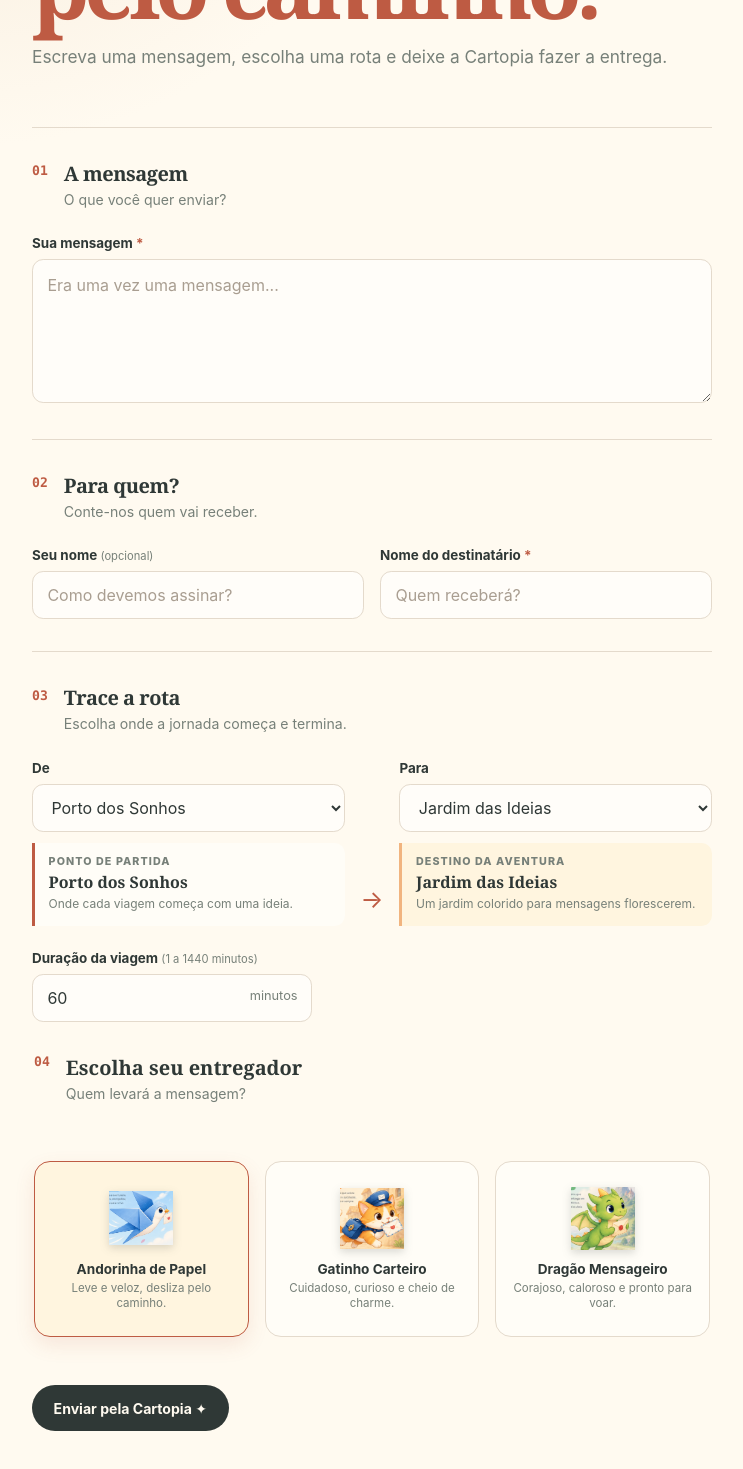
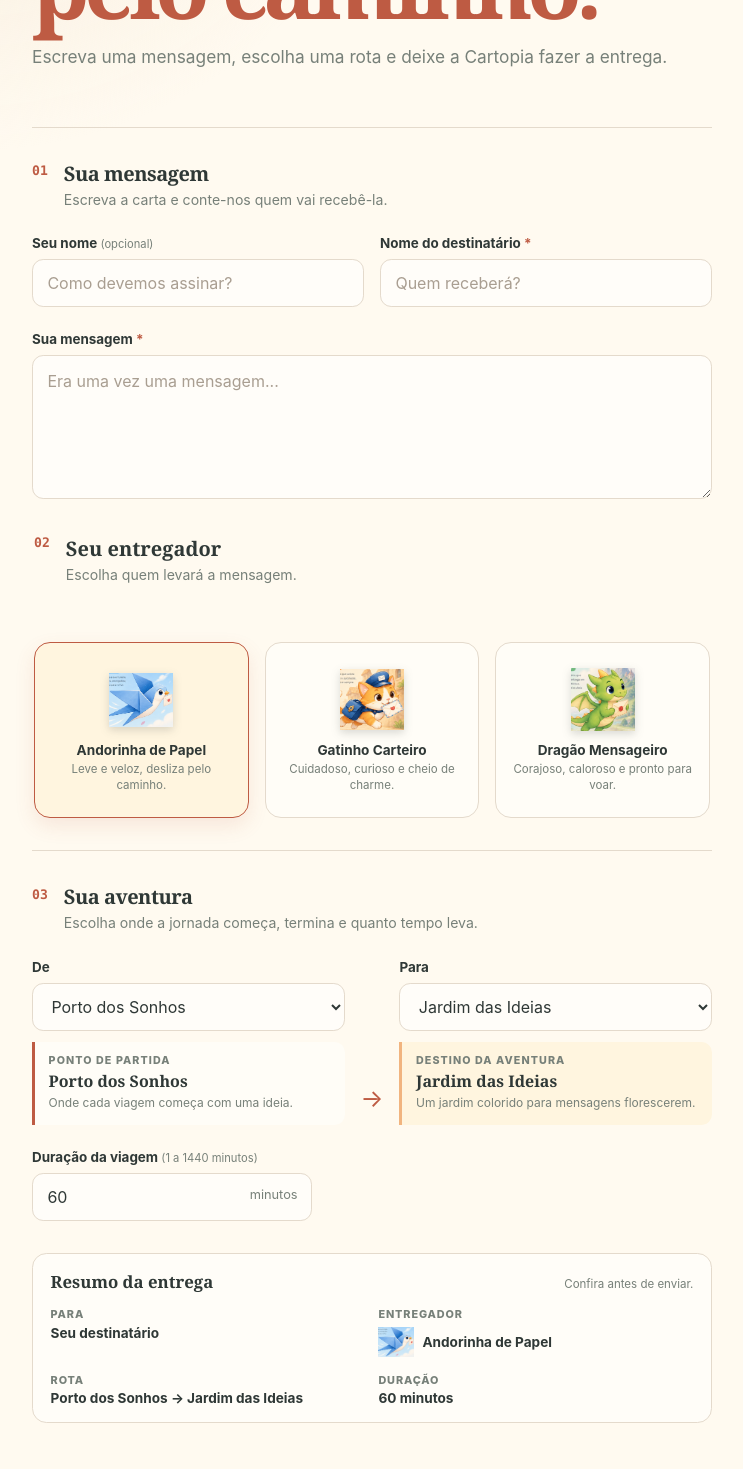
Before and after one commit to lucasdantas19/cartopia, a React (Vite) app in the folder frontend/: page / in a window 1280 px wide. Shown: the part 400-1869 px from the top of the page, without its empty margins (158-901 px from the left). Built offline with nearby package versions, Linux system fonts and the light colour scheme; no server answers.

Commit message:
feat: improve delivery creation experience

```diff
--- a/frontend/src/App.css
+++ b/frontend/src/App.css
@@ -27,6 +27,7 @@ textarea { min-height: 9rem; padding: .9rem; resize: vertical; }
 input:focus, textarea:focus, select:focus { border-color: var(--coral); box-shadow: 0 0 0 3px rgba(190, 91, 67, .12); }
 input::placeholder, textarea::placeholder { color: #a99e91; }
 .field-grid { display: grid; grid-template-columns: 1fr 1fr; gap: 1rem; }
+.message-label { margin-top: 1.5rem; }
 .route-fields { display: grid; grid-template-columns: 1fr auto 1fr; align-items: end; gap: 1rem; }
 .route-arrow { padding-bottom: .72rem; color: var(--coral); font-size: 1.5rem; }
 .location-preview { min-height: 5.2rem; margin-top: .7rem; padding: .75rem .85rem; border-left: 3px solid var(--coral); border-radius: 0 .65rem .65rem 0; background: rgba(255,255,255,.45); }.location-preview.destination { border-left-color: var(--peach); background: #fff5df; }.location-preview span, .location-preview strong, .location-preview p { display: block; }.location-preview span { margin-bottom: .2rem; color: var(--muted); font-size: .67rem; font-weight: 800; letter-spacing: .1em; text-transform: uppercase; }.location-preview strong { color: var(--ink); font: 700 1rem var(--display); }.location-preview p { margin: .2rem 0 0; color: var(--muted); font-size: .75rem; line-height: 1.35; }
@@ -41,6 +42,7 @@ input::placeholder, textarea::placeholder { color: #a99e91; }
 .courier-options { display: grid; grid-template-columns: repeat(3, 1fr); gap: 1rem; }
 .courier-option { position: relative; display: flex; min-height: 11rem; flex-direction: column; align-items: center; justify-content: center; gap: .65rem; margin: 0; padding: 1rem; border: 1px solid var(--line); border-radius: 1rem; background: rgba(255,255,255,.45); text-align: center; cursor: pointer; transition: border-color .2s, background .2s, box-shadow .2s, transform .2s; }
 .courier-option:hover { transform: translateY(-2px); }.courier-option.selected { border-color: var(--coral); background: #fff5df; box-shadow: 0 8px 20px rgba(190, 91, 67, .12); }.courier-option:focus-within { outline: 3px solid rgba(190, 91, 67, .25); outline-offset: 3px; }.courier-option input { position: absolute; width: 1px; height: 1px; opacity: 0; }.courier-option img { width: 4rem; height: 4rem; object-fit: contain; filter: drop-shadow(0 3px 4px rgba(47, 56, 54, .18)); }.courier-option span { display: block; }.courier-option strong, .courier-option small { display: block; }.courier-option strong { color: var(--ink); font-size: .85rem; }.courier-option small { margin-top: .25rem; color: var(--muted); font-size: .72rem; line-height: 1.35; }
+.delivery-summary { margin-top: 2rem; padding: 1rem 1.1rem; border: 1px solid var(--line); border-radius: .9rem; background: rgba(255,255,255,.48); }.summary-heading { display: flex; align-items: baseline; justify-content: space-between; gap: 1rem; margin-bottom: .9rem; }.summary-heading strong { font: 700 1.05rem var(--display); }.summary-heading span { color: var(--muted); font-size: .72rem; }.summary-grid { display: grid; grid-template-columns: 1fr 1fr; gap: .8rem; }.summary-grid > div { min-width: 0; }.summary-grid > div > span { display: block; margin-bottom: .2rem; color: var(--muted); font-size: .68rem; font-weight: 800; letter-spacing: .08em; text-transform: uppercase; }.summary-grid > div > strong { display: block; overflow: hidden; color: var(--ink); font-size: .85rem; text-overflow: ellipsis; white-space: nowrap; }.summary-courier { display: grid; grid-template-columns: 2.2rem 1fr; column-gap: .55rem; align-items: center; }.summary-courier > span { grid-column: 1 / -1; }.summary-courier img { grid-row: 2; width: 2.2rem; height: 2.2rem; object-fit: contain; }.summary-courier strong { grid-row: 2; }
 .button { border: 0; border-radius: 999px; cursor: pointer; font: 700 .88rem var(--body); transition: transform .2s, box-shadow .2s, opacity .2s; }
 .button:hover:not(:disabled) { transform: translateY(-2px); box-shadow: 0 8px 18px rgba(47, 56, 54, .12); }
 .button:disabled { cursor: not-allowed; opacity: .52; }
@@ -54,7 +56,7 @@ input::placeholder, textarea::placeholder { color: #a99e91; }
 .success-icon, .state-icon { display: inline-grid; place-items: center; width: 3.5rem; height: 3.5rem; margin-bottom: 1.5rem; border-radius: 50%; color: var(--cream); background: var(--coral); font-size: 1.5rem; }
 .success-card h1, .state-card h1 { font-size: clamp(2.5rem, 7vw, 4.2rem); }
 .share-box { display: flex; align-items: center; gap: .8rem; margin: 2rem 0; padding: .7rem; border: 1px solid var(--line); border-radius: .8rem; background: var(--cream); text-align: left; }
-.share-box > div { min-width: 0; flex: 1; }.share-box strong { display: block; margin-bottom: .25rem; color: var(--ink); font-size: .78rem; }.share-link { height: 2.2rem; padding: 0 .55rem; overflow: hidden; color: var(--muted); font: .72rem var(--mono); text-overflow: ellipsis; white-space: nowrap; cursor: text; }
+.share-box > div { min-width: 0; flex: 1; }.share-box strong { display: block; margin-bottom: .25rem; color: var(--ink); font-size: .78rem; }.share-hint { display: block; margin-bottom: .4rem; color: var(--muted); font-size: .72rem; }.share-link { height: 2.2rem; padding: 0 .55rem; overflow: hidden; color: var(--muted); font: .72rem var(--mono); text-overflow: ellipsis; white-space: nowrap; cursor: text; }
 .success-actions { display: flex; justify-content: center; align-items: center; gap: 1.2rem; flex-wrap: wrap; }
 .arrival-card { position: relative; max-width: 680px; margin-bottom: 1rem; padding: clamp(2rem, 6vw, 3.5rem); overflow: hidden; border: 1px solid #e8cfb0; border-radius: 1.2rem; background: linear-gradient(135deg, #fff5df, #f7e4c8); text-align: center; box-shadow: 0 18px 45px rgba(105, 77, 43, .1); }
 .arrival-card::after { position: absolute; right: -4rem; bottom: -5rem; width: 14rem; height: 14rem; border-radius: 50%; background: rgba(241, 180, 127, .2); content: ''; }
@@ -123,5 +125,5 @@ input::placeholder, textarea::placeholder { color: #a99e91; }
 @media (max-width: 650px) {
   .topbar, .page-content { width: min(100% - 2rem, 900px); }.topbar-note { display: none; }.page-content { padding-top: 2.5rem; }
   .field-grid, .details-grid { grid-template-columns: 1fr; }.route-fields { grid-template-columns: 1fr; gap: .7rem; }.route-arrow { display: none; }
-  .courier-options { grid-template-columns: 1fr; }.courier-option { min-height: 0; flex-direction: row; justify-content: flex-start; text-align: left; }.courier-option img { width: 3.5rem; height: 3.5rem; }.tracking-header { align-items: start; flex-direction: column; gap: 1.2rem; }.journey-card { padding: 1.3rem; }.journey-meta { font-size: .68rem; }.share-box { align-items: stretch; flex-direction: column; }.share-box .button { align-self: flex-start; }
+  .courier-options { grid-template-columns: 1fr; }.courier-option { min-height: 0; flex-direction: row; justify-content: flex-start; text-align: left; }.courier-option img { width: 3.5rem; height: 3.5rem; }.summary-grid { grid-template-columns: 1fr; }.summary-heading { align-items: start; flex-direction: column; gap: .2rem; }.tracking-header { align-items: start; flex-direction: column; gap: 1.2rem; }.journey-card { padding: 1.3rem; }.journey-meta { font-size: .68rem; }.share-box { align-items: stretch; flex-direction: column; }.share-box .button { align-self: flex-start; }
 }
--- a/frontend/src/App.tsx
+++ b/frontend/src/App.tsx
@@ -122,8 +122,8 @@ function CreatePage({ onTrack }: { onTrack: (publicId: string, token: string) =>
 
   if (created) return <Shell eyebrow="A aventura está pronta">
     <section className="success-card"><span className="success-icon">✉</span><h1>Uma carta partiu!</h1><p className="lead">Guarde os dois links: cada um possui uma permissão diferente.</p>
-      <div className="share-box"><div><label htmlFor="recipient-share-link"><strong>Link do destinatário</strong></label><input id="recipient-share-link" className="share-link" readOnly value={created.recipientUrl} onFocus={(event) => event.currentTarget.select()} onClick={(event) => event.currentTarget.select()} /></div><button className="button secondary" type="button" onClick={() => copyLink(created.recipientUrl, 'recipient')}>{copied === 'recipient' ? 'Copiado!' : 'Copiar link'}</button></div>
-      <div className="share-box"><div><label htmlFor="sender-share-link"><strong>Link do remetente</strong></label><input id="sender-share-link" className="share-link" readOnly value={created.senderUrl} onFocus={(event) => event.currentTarget.select()} onClick={(event) => event.currentTarget.select()} /></div><button className="button secondary" type="button" onClick={() => copyLink(created.senderUrl, 'sender')}>{copied === 'sender' ? 'Copiado!' : 'Copiar link'}</button></div>
+      <div className="share-box"><div><label htmlFor="recipient-share-link"><strong>Link do destinatário</strong></label><small className="share-hint">Envie este link para quem receberá a carta.</small><input id="recipient-share-link" className="share-link" readOnly value={created.recipientUrl} onFocus={(event) => event.currentTarget.select()} onClick={(event) => event.currentTarget.select()} /></div><button className="button secondary" type="button" onClick={() => copyLink(created.recipientUrl, 'recipient')}>{copied === 'recipient' ? 'Copiado!' : 'Copiar link'}</button></div>
+      <div className="share-box"><div><label htmlFor="sender-share-link"><strong>Link do remetente</strong></label><small className="share-hint">Guarde para acompanhar e saber quando a carta for aberta.</small><input id="sender-share-link" className="share-link" readOnly value={created.senderUrl} onFocus={(event) => event.currentTarget.select()} onClick={(event) => event.currentTarget.select()} /></div><button className="button secondary" type="button" onClick={() => copyLink(created.senderUrl, 'sender')}>{copied === 'sender' ? 'Copiado!' : 'Copiar link'}</button></div>
       {copyError && <p className="error-message" role="alert">Não foi possível copiar automaticamente. Selecione o link acima e copie manualmente.</p>}
       <div className="success-actions"><button className="button primary" type="button" onClick={() => onTrack(created.publicId, created.recipientToken)}>Acompanhar como destinatário</button><button className="text-button" type="button" onClick={() => setCreated(null)}>Criar outra carta</button></div>
     </section>
@@ -132,24 +132,39 @@ function CreatePage({ onTrack }: { onTrack: (publicId: string, token: string) =>
   return <Shell>
     <section className="intro"><h1>Envie uma surpresa<br /><em>pelo caminho.</em></h1><p className="lead">Escreva uma mensagem, escolha uma rota e deixe a Cartopia fazer a entrega.</p></section>
     <form className="delivery-form" onSubmit={submit}>
-      <div className="form-section"><div className="section-heading"><span>01</span><div><h2>A mensagem</h2><p>O que você quer enviar?</p></div></div>
-        <label htmlFor="message">Sua mensagem <span className="required">*</span></label><textarea id="message" required maxLength={10000} value={form.message} onChange={(event) => updateField('message', event.target.value)} placeholder="Era uma vez uma mensagem..." rows={5} />{fieldErrors.message && <FieldError messages={fieldErrors.message} />}
+      <div className="form-section"><div className="section-heading"><span>01</span><div><h2>Sua mensagem</h2><p>Escreva a carta e conte-nos quem vai recebê-la.</p></div></div>
+        <div className="field-grid"><div><label htmlFor="sender_name">Seu nome <small>(opcional)</small></label><input id="sender_name" maxLength={120} value={form.sender_name} onChange={(event) => updateField('sender_name', event.target.value)} placeholder="Como devemos assinar?" />{fieldErrors.sender_name && <FieldError messages={fieldErrors.sender_name} />}</div><div><label htmlFor="recipient_name">Nome do destinatário <span className="required">*</span></label><input id="recipient_name" required maxLength={120} value={form.recipient_name} onChange={(event) => updateField('recipient_name', event.target.value)} placeholder="Quem receberá?" />{fieldErrors.recipient_name && <FieldError messages={fieldErrors.recipient_name} />}</div></div>
+        <label htmlFor="message" className="message-label">Sua mensagem <span className="required">*</span></label><textarea id="message" required maxLength={10000} value={form.message} onChange={(event) => updateField('message', event.target.value)} placeholder="Era uma vez uma mensagem..." rows={5} />{fieldErrors.message && <FieldError messages={fieldErrors.message} />}
       </div>
-      <div className="form-section"><div className="section-heading"><span>02</span><div><h2>Para quem?</h2><p>Conte-nos quem vai receber.</p></div></div>
-        <div className="field-grid"><div><label htmlFor="sender_name">Seu nome <small>(opcional)</small></label><input id="sender_name" maxLength={120} value={form.sender_name} onChange={(event) => updateField('sender_name', event.target.value)} placeholder="Como devemos assinar?" />{fieldErrors.sender_name && <FieldError messages={fieldErrors.sender_name} />}</div><div><label htmlFor="recipient_name">Nome do destinatário <span className="required">*</span></label><input id="recipient_name" required maxLength={120} value={form.recipient_name} onChange={(event) => updateField('recipient_name', event.target.value)} placeholder="Quem receberá?" />{fieldErrors.recipient_name && <FieldError messages={fieldErrors.recipient_name} />}</div></div>
-      </div>
-      <div className="form-section"><div className="section-heading"><span>03</span><div><h2>Trace a rota</h2><p>Escolha onde a jornada começa e termina.</p></div></div>
+      <fieldset className="form-section courier-section"><legend><span>02</span><span><strong>Seu entregador</strong><small>Escolha quem levará a mensagem.</small></span></legend><div className="courier-options">{couriers.map((courier) => <label className={`courier-option ${form.courier === courier.code ? 'selected' : ''}`} key={courier.code}><input type="radio" name="courier" value={courier.code} checked={form.courier === courier.code} onChange={() => updateField('courier', courier.code)} /><img src={courier.cardAsset} alt="" aria-hidden="true" onError={useCourierFallback} /><span><strong>{courier.label}</strong><small>{courier.description}</small></span></label>)}</div>{fieldErrors.courier && <FieldError messages={fieldErrors.courier} />}</fieldset>
+      <div className="form-section"><div className="section-heading"><span>03</span><div><h2>Sua aventura</h2><p>Escolha onde a jornada começa, termina e quanto tempo leva.</p></div></div>
         <div className="route-fields"><div><label htmlFor="origin">De</label><select id="origin" value={form.origin} onChange={(event) => updateField('origin', event.target.value)}>{locations.map((location) => <option key={location.code} value={location.code}>{location.label}</option>)}</select><LocationPreview code={form.origin} kind="origin" /></div><span className="route-arrow" aria-hidden="true">→</span><div><label htmlFor="destination">Para</label><select id="destination" value={form.destination} onChange={(event) => updateField('destination', event.target.value)}>{locations.map((location) => <option key={location.code} value={location.code}>{location.label}</option>)}</select><LocationPreview code={form.destination} kind="destination" /></div></div>
         {error && <p className="error-message" role="alert">{error}</p>}{fieldErrors.origin && <FieldError messages={fieldErrors.origin} />}{fieldErrors.destination && <FieldError messages={fieldErrors.destination} />}
         <div className="duration-field"><label htmlFor="duration_minutes">Duração da viagem <small>(1 a 1440 minutos)</small></label><div className="duration-input"><input id="duration_minutes" type="number" required min={1} max={1440} value={form.duration_minutes} onChange={(event) => updateField('duration_minutes', Number(event.target.value))} /><span>minutos</span></div>{fieldErrors.duration_minutes && <FieldError messages={fieldErrors.duration_minutes} />}</div>
+        <DeliverySummary form={form} />
       </div>
-      <fieldset className="form-section courier-section"><legend><span>04</span><span><strong>Escolha seu entregador</strong><small>Quem levará a mensagem?</small></span></legend><div className="courier-options">{couriers.map((courier) => <label className={`courier-option ${form.courier === courier.code ? 'selected' : ''}`} key={courier.code}><input type="radio" name="courier" value={courier.code} checked={form.courier === courier.code} onChange={() => updateField('courier', courier.code)} /><img src={courier.cardAsset} alt="" aria-hidden="true" onError={useCourierFallback} /><span><strong>{courier.label}</strong><small>{courier.description}</small></span></label>)}</div>{fieldErrors.courier && <FieldError messages={fieldErrors.courier} />}</fieldset>
       <button className="button primary submit-button" type="submit" disabled={submitting}>{submitting ? 'Preparando a entrega…' : 'Enviar pela Cartopia ✦'}</button>
     </form>
   </Shell>
 }
 
 function FieldError({ messages }: { messages: string[] }) { return <p className="field-error" role="alert">{messages[0]}</p> }
+
+function DeliverySummary({ form }: { form: CreateDeliveryInput }) {
+  const courier = getCourier(form.courier)
+  const origin = getLocation(form.origin)
+  const destination = getLocation(form.destination)
+
+  return <aside className="delivery-summary" aria-label="Resumo da entrega">
+    <div className="summary-heading"><strong>Resumo da entrega</strong><span>Confira antes de enviar.</span></div>
+    <div className="summary-grid">
+      <div><span>Para</span><strong>{form.recipient_name.trim() || 'Seu destinatário'}</strong></div>
+      <div className="summary-courier"><span>Entregador</span><img src={courier.cardAsset} alt={courier.label} onError={useCourierFallback} /><strong>{courier.label}</strong></div>
+      <div><span>Rota</span><strong>{origin?.label ?? form.origin} → {destination?.label ?? form.destination}</strong></div>
+      <div><span>Duração</span><strong>{form.duration_minutes || '—'} {form.duration_minutes ? 'minutos' : ''}</strong></div>
+    </div>
+  </aside>
+}
 
 function TrackingPage({ publicId, onHome }: { publicId: string; onHome: () => void }) {
   const [auth, setAuth] = useState<{ ready: boolean; token: string | null; role: AccessRole }>({ ready: false, token: null, role: 'recipient' })
```
